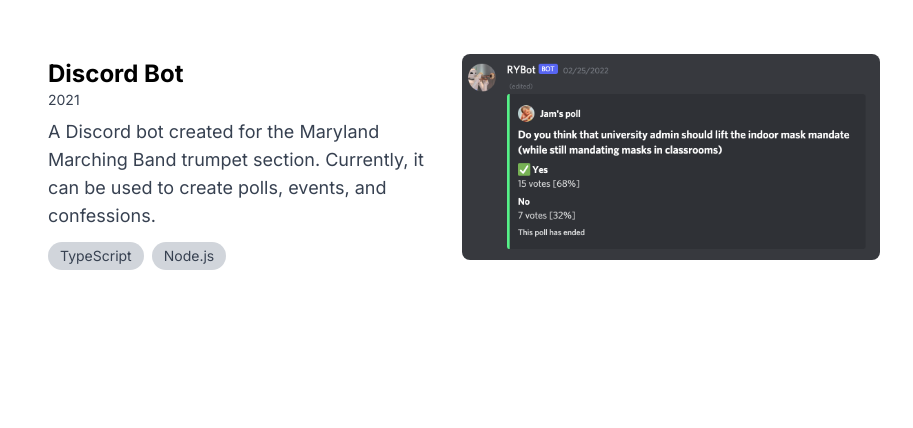
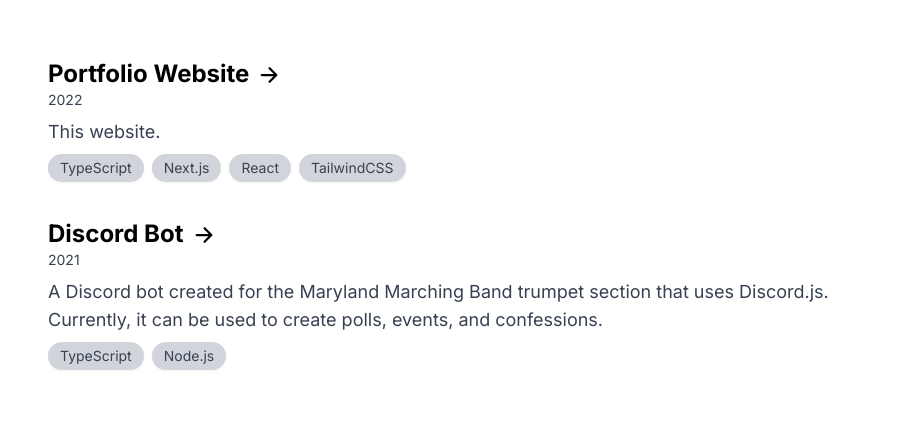
Before and after one commit to gregtjack/portfolio, a Next.js app: page /projects in a window 1280 px wide. Shown: the part 146-574 px from the top of the page, without its empty margins (176-1089 px from the left). Built offline with nearby package versions, Linux system fonts and the light colour scheme; a web font is replaced by a local one.

Commit message:
Changes to projects

```diff
--- a/components/Footer.tsx
+++ b/components/Footer.tsx
@@ -1,6 +1,4 @@
-import Link from "next/link"
 import { IoLogoGithub, IoLogoLinkedin, IoLogoTwitter, IoMail } from "react-icons/io5"
-import { UnderlineLink } from "./Links"
 
 const Footer = () => {
     return (
--- a/components/Links.tsx
+++ b/components/Links.tsx
@@ -14,7 +14,7 @@
 
 const Button: FunctionComponent<Link> = ({href, children}) => {
   return (
-    <a href={href} className="hover:drop-shadow-lg inline-flex items-center h-10 mr-2 mb-2 px-3 transition-all text-white text-xl bg-accent rounded-lg">
+    <a href={href} target="_blank" className="hover:drop-shadow-lg inline-flex items-center h-10 mr-2 mb-2 px-3 transition-all text-white text-xl bg-accent rounded-lg">
       {children}
     </a>
   )
--- a/components/Project.tsx
+++ b/components/Project.tsx
@@ -1,4 +1,5 @@
 import { FunctionComponent } from "react"
+import { IoArrowForward, IoOpen, IoOpenOutline } from "react-icons/io5"
 
 interface ProjectType {
     title: string
@@ -11,11 +12,14 @@
 
 const Project: FunctionComponent<ProjectType> = ({title, tags, link, description, year, imgsrc, children}) => {
     return (
-      <div className="flex justify-between w-full rounded-lg mb-4">
+      <div className="flex items-center w-full mb-4">
         <div className="flex flex-col">
-          <div className="px-4 py-3">
+          <div className="px-4 pt-3 pb-2">
             <div className="mb-2">
-              <a href={link} className="font-bold text-2xl hover:text-accent transition-colors mr-3">{title}</a>
+              <a href={link} className="font-bold text-2xl hover:text-accent transition-all mr-3">
+                <div className="mr-2 inline-block">{title}</div>
+                <IoArrowForward className="inline-block" />
+              </a>
               <div className="font-extralight text-sm text-gray-700 dark:text-gray-300">{year}</div>
             </div>
             <p className="text-gray-700 dark:text-gray-300 text-lg">
@@ -24,15 +28,16 @@
           </div>
           <div className="px-4">
             {
-              tags.map(e => {
-                return <span className="inline-block bg-gray-300 dark:bg-gray-600 dark:text-gray-200 rounded-full px-3 py-1 text-sm font-thin text-gray-700 mr-2 mb-2">{e}</span>
+              tags.map((e, i) => {
+                return <span key={i} className="inline-block bg-gray-300 dark:bg-gray-600 dark:text-gray-200 drop-shadow-sm rounded-full px-3 py-1 text-sm font-thin text-gray-700 mr-2 mb-2">{e}</span>
               })
             }
           </div>
         </div>
-        <div className="px-4 py-2 overflow-hidden">
-          {imgsrc ? <img src={imgsrc} className="rounded-lg" /> : <></>}
-        </div>
+          {imgsrc ?
+          <div className="px-4 py-2 overflow-hidden">
+            <img src={imgsrc} className="rounded-lg" />
+          </div> : <></>}
         {children}
     </div>
     )
--- a/pages/projects.tsx
+++ b/pages/projects.tsx
@@ -10,10 +10,16 @@
   return (
     <Layout meta={meta}>
       <Project
+        title="Portfolio Website"
+        description="This website."
+        tags={["TypeScript", "Next.js", "React", "TailwindCSS"]}
+        link="https://github.com/gregtjack/portfolio"
+        year="2022"
+      />
+      <Project
         title="Discord Bot"
-        description="A Discord bot created for the Maryland Marching Band trumpet section. Currently, it can be used to create polls, events, and confessions."
+        description="A Discord bot created for the Maryland Marching Band trumpet section that uses Discord.js. Currently, it can be used to create polls, events, and confessions."
         tags={["TypeScript", "Node.js"]}
-        imgsrc="/images/rybot2.png"
         link="https://github.com/gregtjack/rybot"
         year="2021"
       />
```
